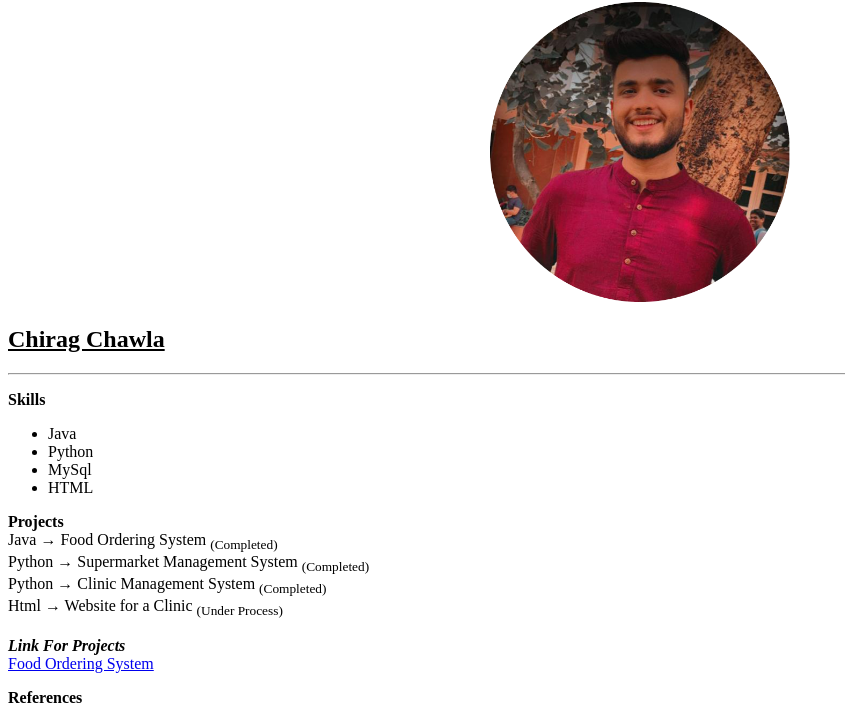
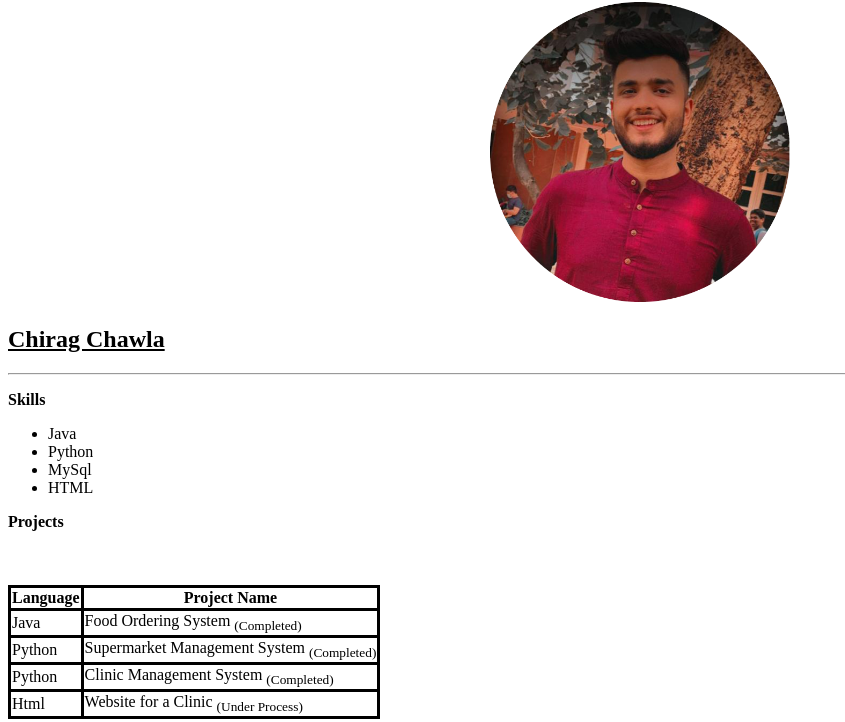
Before and after one commit to chirag2708/Profile-page, a plain HTML site: page index.html in a window 1280 px wide. Shown: the part 78-800 px from the top of the page, without its empty margins (0-845 px from the left). Drawn offline with Linux system fonts and the light colour scheme; grey boxes are pictures that could not be loaded.

Commit message:
Update index.html

```diff
--- a/index.html
+++ b/index.html
@@ -5,6 +5,7 @@
     <meta http-equiv="X-UA-Compatible" content="IE=edge">
     <meta name="viewport" content="width=device-width, initial-scale=1.0">
     <title>Profile page</title>
+    <link rel="icon" type="image/x-icon" href="profile1.ico">
 </head>
 <header>
     <center>
@@ -34,10 +35,17 @@
     <br>
 
 
+    <table cellspacing="3" bgcolor="#000000">
 
-   <tr>
+        <tr bgcolor="#ffffff">
+
+            <th>Language</th>
+            <th>Project Name</th>
+
+        </tr>
+   <tr bgcolor="#ffffff">
     <td>
-        Java &#8594;
+        Java
     </td>
 
     <td>
@@ -47,9 +55,9 @@
 
    </tr>
    <br>
-    <tr>
+    <tr bgcolor="#ffffff">
      <td>
-         Python &#8594;
+         Python
      </td>
 
      <td>
@@ -61,9 +69,9 @@
 
     <br>
 
-        <tr>
+        <tr bgcolor="#ffffff">
          <td>
-             Python &#8594;
+             Python
          </td>
 
          <td>
@@ -75,9 +83,9 @@
 
 
         <br>
-            <tr>
+            <tr bgcolor="#ffffff">
              <td>
-                 Html &#8594;
+                 Html
              </td>
 
              <td>
@@ -86,6 +94,7 @@
              </td>
 
             </tr>
+        </table>
             <br>
 
 </section>
@@ -126,7 +135,8 @@
 
 
   <p>Follow me on Instagram</p>
-  <a href="https://www.instagram.com/_mr_chawla/">_mr_chawla</a>
+
+  <a href="https://www.instagram.com/_mr_chawla/"> <img src="instagram.svg" widhth=300 alt="instagram" </a>
 
 </footer>
 
```
